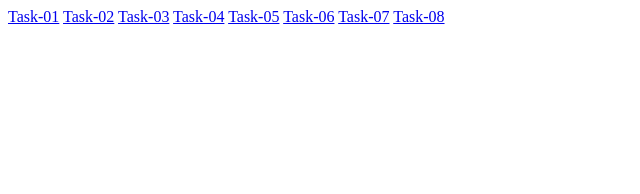
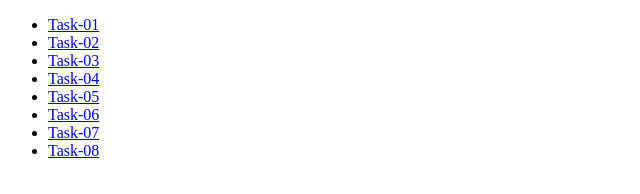
Before and after one commit to Illiya-Lunev/goit-js-hw-07, a plain HTML site: page index.html in a window 1280 px wide. Shown: the whole page, without its empty margins (0-640 px from the left). Drawn offline with Linux system fonts and the light colour scheme.

Commit message:
update html

```diff
--- a/index.html
+++ b/index.html
@@ -7,13 +7,19 @@
     <title>Document</title>
   </head>
   <body>
-    <a href="./task-01.html">Task-01</a>
-    <a href="./task-02.html">Task-02</a>
-    <a href="./task-03.html">Task-03</a>
-    <a href="./task-04.html">Task-04</a>
-    <a href="./task-05.html">Task-05</a>
-    <a href="./task-06.html">Task-06</a>
-    <a href="./task-07.html">Task-07</a>
-    <a href="./task-08.html">Task-08</a>
+    <ul>
+      <li><a href="./task-01.html">Task-01</a></li>
+      <li>
+        <a href="./task-02.html">Task-02</a>
+      </li>
+      <li><a href="./task-03.html">Task-03</a></li>
+      <li><a href="./task-04.html">Task-04</a></li>
+      <li><a href="./task-05.html">Task-05</a></li>
+      <li><a href="./task-06.html">Task-06</a></li>
+      <li>
+        <a href="./task-07.html">Task-07</a>
+      </li>
+      <li><a href="./task-08.html">Task-08</a></li>
+    </ul>
   </body>
 </html>
```
